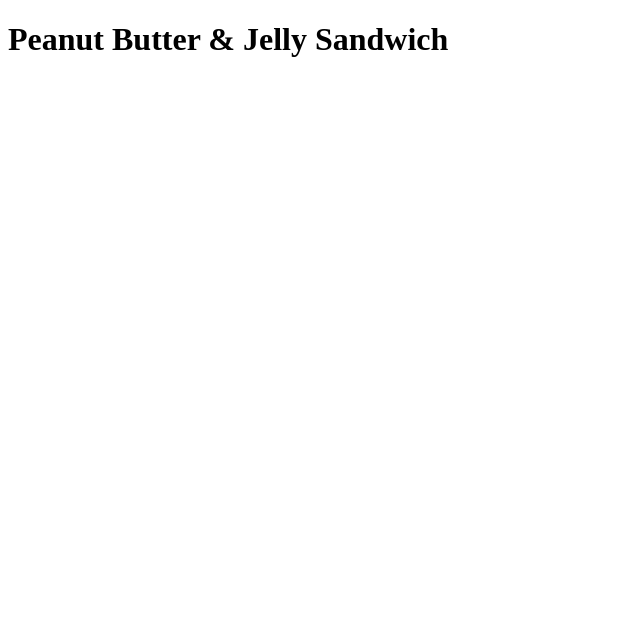
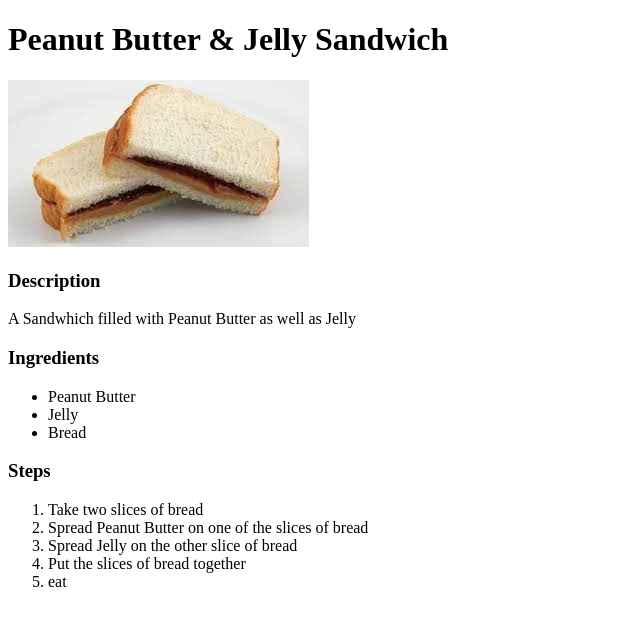
Before and after one commit to Noah-Brandon/recipes-html-page, a plain HTML site: page recipes/pbj.html in a window 1280 px wide. Shown: the whole page, without its empty margins (0-640 px from the left). Drawn offline with Linux system fonts and the light colour scheme.

Commit message:
lots of stuff

```diff
--- a/recipes/pbj.html
+++ b/recipes/pbj.html
@@ -8,5 +8,23 @@
 </head>
 <body>
     <h1>Peanut Butter & Jelly Sandwich</h1>
+    <img src="pbj.jpeg" alt="PBJ Sandwich">
+    <h3>Description</h3>
+    <p>A Sandwhich filled with Peanut Butter as well as Jelly</p>
+    <h3>Ingredients</h3>
+    <ul>
+        <li>Peanut Butter</li>
+        <li>Jelly</li>
+        <li>Bread</li>
+    </ul>
+    <h3>Steps</h3>
+    <ol>
+        <li>Take two slices of bread</li>
+        <li>Spread Peanut Butter on one of the slices of bread</li>
+        <li>Spread Jelly on the other slice of bread</li>
+        <li>Put the slices of bread together</li>
+        <li>eat</li>
+    </ol>
+    <a href="../index.html"></a>
 </body>
 </html>
```
Also changed, not shown: recipes/pbj.jpeg (added), 2 other files.
